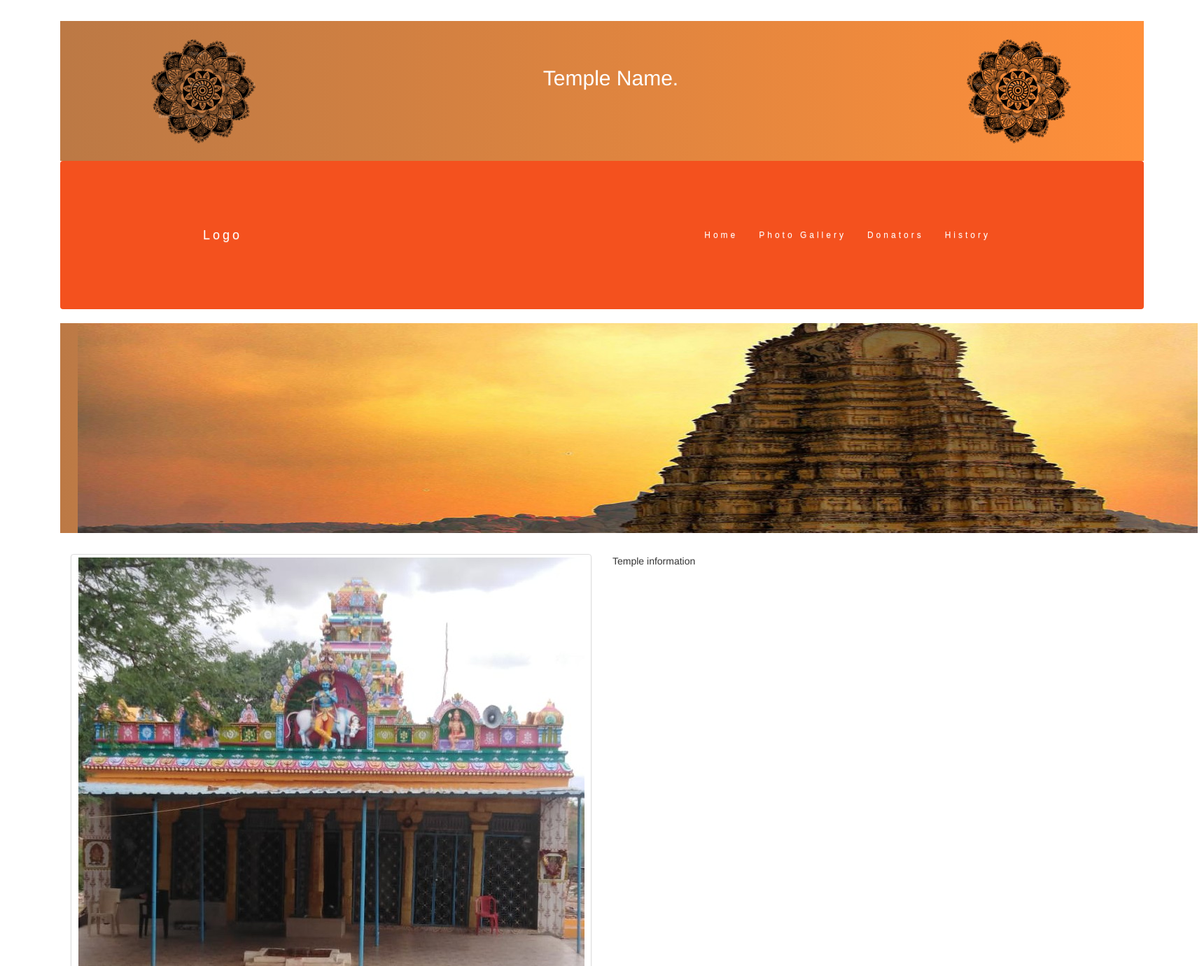
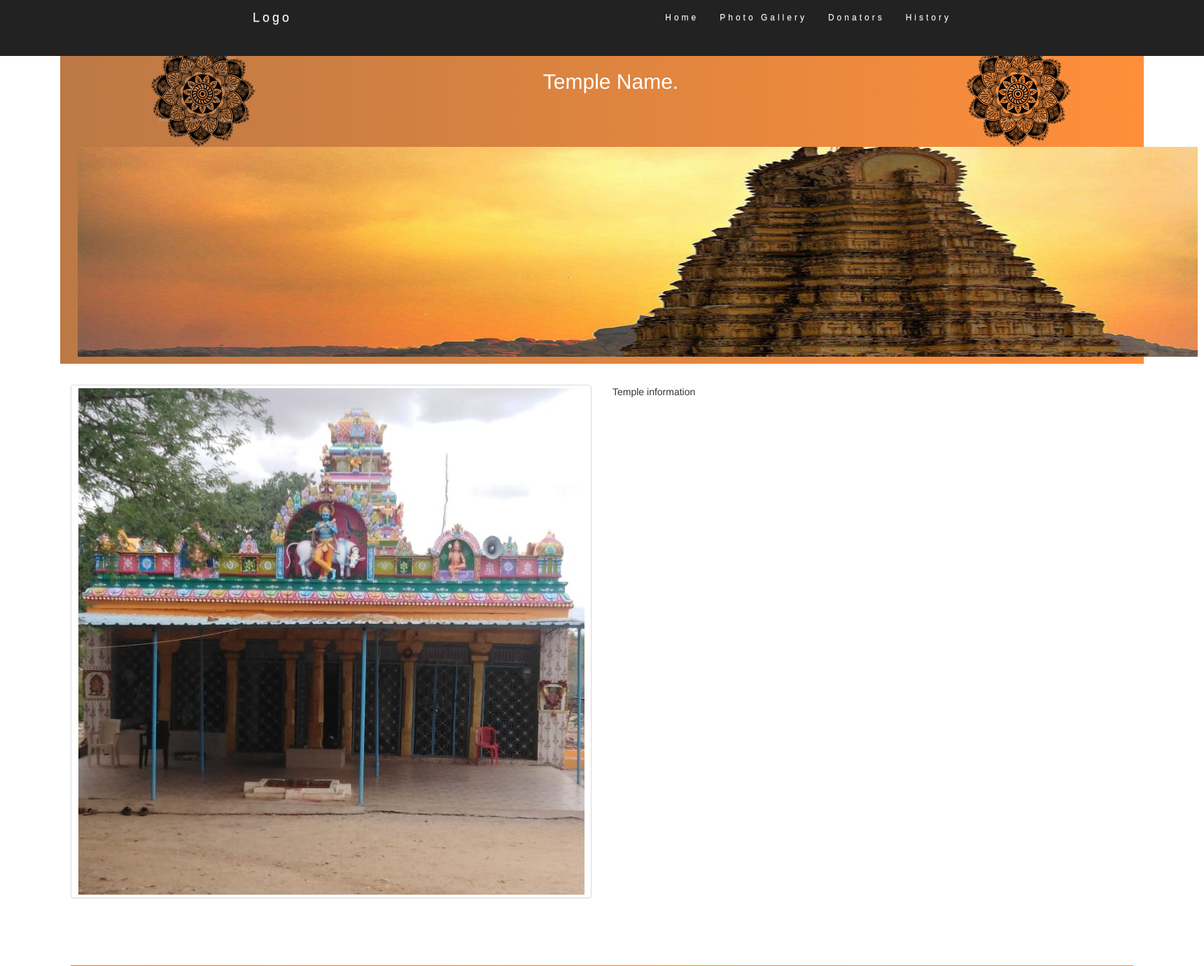
Before and after one commit to swaroop-hub/temple-website, a PHP site: page / in a window 1720 px wide. Shown: the top 1381 px of the page at 70% size. Run offline with PHP 8.4, Linux system fonts and the light colour scheme.

Commit message:
resizble image

```diff
--- a/css/index.css
+++ b/css/index.css
@@ -6,18 +6,10 @@ body {
 }
 * {box-sizing: border-box}
 
-
-
-.jumbotron {
-    height: 300px;
-    padding-top: 0px !important;
-    padding-left: 25px !important;
-    background-image: linear-gradient(to right, #bc7945,#f7c97e);
-}
-
 .navbar {
   margin-bottom: 0;
-    background-color: #f4511e;
+  height: 10% !important;
+  background-color: #222222;
   z-index: 9999;
   border: 0;
   font-size: 12px !important;
@@ -26,35 +18,65 @@ body {
   border-radius: 0;
   font-family: Montserrat, sans-serif;
 }
+
+.navbar .container {
+  padding-left: 5% !important;
+  padding-right: 5% !important;
+  padding-top: 0% !important;
+  padding-bottom: 0% !important;
+
+}
 .navbar li a, .navbar .navbar-brand {
   color: #fff !important;
+  background-color: #222222 !important;
 }
 .navbar-nav li a:hover, .navbar-nav li.active a {
-    color: #f4511e !important;
+  color: #222222 !important;
   background-color: #fff !important;
 }
-  .navbar-default .navbar-toggle {
+.navbar-toggle {
   border-color: transparent;
-    color: #fff !important;
+  color: #222222 !important;
+  background-color: #222222 !important;
 }
-#photoHeading {
-    height: 300px;
+
+.navbar .navbar-toggle .icon-bar {
+  background-color: #fff !important;
+}
+
+.jumbotron {
     padding-top: 0px !important;
     padding-left: 25px !important;
-    background-image: linear-gradient(to right, #bc7945,#f7c97e);
-}
-
-#header{
-    height: 200px;
-    margin-top: 30px !important;
-    margin-bottom: 0px !important;
-    padding-top: 0px !important;
     background-image: linear-gradient(to right, #bc7945,#ff8f3a);
 }
 
-#header .row{
-    padding-top: 25px !important;
+#header {
+  display: block;
+  background-color: #0088cc;
+  color: white;
+  margin-top: 60px;
+  padding-bottom: 10px !important;
 }
+
+#header-dp {
+  display: contents;
+  border: none;
+  border-radius: 70%;
+}
+
+#header-dp img{
+  border: none;
+  border-radius: 50%;
+}
+
+#header-details {
+  padding:  20px;
+}
+
+#header-details h2{
+  font-weight: 300;
+}
+
 
 .mySlides {display: none}
 img {vertical-align: middle;}
@@ -123,42 +145,17 @@ img {vertical-align: middle;}
     padding-left: 25% !important;
 }
 /* On smaller screens, decrease text size */
-@media only screen and (max-width: 320px) {
-    .jumbotron {
-        height: 150px;
+@media only screen and (max-width: 380px) {
+
+
+    .jumbotron .col-sm-3, .jumbotron .col-sm-6 {
+      width: 90px !important;
+      padding: 0px !important;
     }
     .prev, .next,.text {font-size: 11px}
 }
 
-#header {
-  display: block;
-  background-color: #0088cc;
-  color: white;
-  margin-top: 75px;
-}
 
-#header-dp {
-  display: contents;
-  width: 300px;
-  height: 300px;
-  border: none;
-  border-radius: 70%;
-}
-
-#header-dp img{
-  border: none;
-  width: 150px;
-  height: 150px;
-  border-radius: 50%;
-}
-
-#header-details {
-  padding:  20px;
-}
-
-#header-details p{
-  font-weight: 300;
-}
 
 #contact {
   margin-top: 5% !important;
--- a/index.html
+++ b/index.html
@@ -19,28 +19,7 @@
     <script src="https://maxcdn.bootstrapcdn.com/bootstrap/3.3.7/js/bootstrap.min.js" integrity="sha384-Tc5IQib027qvyjSMfHjOMaLkfuWVxZxUPnCJA7l2mCWNIpG9mGCD8wGNIcPD7Txa" crossorigin="anonymous"></script>
   </head>
   <body>
-    <div>
-        <div class="jumbotron text-center" id="header">
-          <div class="row">
-              <div class="col-sm-3">
-                  <div class="thumbnail" id="header-dp">
-                      <img src="./images/design1.png" alt="temple image"></img>
-                  </div>
-              </div>
-              <div class="col-sm-6">
-                  <div className="container-fluid" id="header-details">
-                      <h2>Temple Name.</h2>
-                  </div>
-              </div>
-          <div class="col-sm-3">
-                  <div class="thumbnail" id="header-dp">
-                      <img src="./images/design1.png" alt="temple image"></img>
-                  </div>
-              </div>
-          </div>
-
-        </div>
-        <nav class="navbar " id="bar">
+        <nav class="navbar navbar-fixed-top" id="bar">
           <div class="container">
             <div class="navbar-header">
               <button type="button" class="navbar-toggle" data-toggle="collapse" data-target="#myNavbar">
@@ -55,17 +34,38 @@
                 <li><a href="index.html">Home</a></li>
                 <li><a href="photo2.html">Photo Gallery</a></li>
                 <li><a href="donators.html">Donators</a></li>
-                <li><a href="#">History</a></li>
+                <li><a href="photogallery.html">History</a></li>
               </ul>
             </div>
           </div>
         </nav>
-      <div class="jumbotron">
-          <!--Space for adding just random photo-->
-          <picture>
-            <source media="(min-width: 400px)" srcset="./images/backgroundimage1.jpg">
-            <img src="./images/backgroundimage1small.jpg">
-          </picture>
+        <div class="jumbotron text-center" id="header">
+          <div class="row">
+              <div class="col-sm-3">
+                  <div class="thumbnail" id="header-dp">
+                      <img src="./images/design2.png" alt="temple image" ></img>
+                   </div>
+              </div>
+              <div class="col-sm-6">
+                  <div className="container-fluid" id="header-details">
+                      <h2>Temple Name.</h2>
+                  </div>
+              </div>
+              <div class="col-sm-3">
+                <div class="thumbnail" id="header-dp">
+                   <img src="./images/design2.png" alt="temple image"></img>
+                </div>
+            </div>
+          </div>
+          <div class="row">
+            <div class="col-md-12">
+              <!--Space for adding just random photo-->
+              <picture>
+                <source media="(min-width: 400px)" srcset="./images/backgroundimage1.jpg">
+                <img src="./images/backgroundimage1small.jpg">
+              </picture>
+            </div>
+          </div>
       </div>
       <div class="container-fluid">
         <div class="row">
@@ -81,43 +81,6 @@
           </div>
 
         </div>
-
-        <div id="myCarousel" class="carousel slide" data-ride="carousel">
-          <div>
-            <!-- Indicators -->
-            <ol class="carousel-indicators">
-              <li data-target="#myCarousel" data-slide-to="0" class="active"></li>
-              <li data-target="#myCarousel" data-slide-to="1"></li>
-              <li data-target="#myCarousel" data-slide-to="2"></li>
-            </ol>
-
-            <!-- Wrapper for slides -->
-            <div class="carousel-inner" role="listbox">
-              <div class="item active">
-                <img src="./images/image1.jpg" alt="Krishna" height="300px">
-              </div>
-
-              <div class="item">
-                <img src="./images/image2.jpg" alt="Krishna Decorated" height="300px" >
-              </div>
-
-              <div class="item">
-                <img src="./images/maintemple.jpg" alt="Main temple" height="300px">
-              </div>
-            </div>
-
-            <!-- Left and right controls -->
-            <a class="left carousel-control" href="#myCarousel" role="button" data-slide="prev">
-              <span class="glyphicon glyphicon-chevron-left" aria-hidden="true"></span>
-              <span class="sr-only">Previous</span>
-            </a>
-            <a class="right carousel-control" href="#myCarousel" role="button" data-slide="next">
-              <span class="glyphicon glyphicon-chevron-right" aria-hidden="true"></span>
-              <span class="sr-only">Next</span>
-            </a>
-          </div>
-        </div>
-    </div>
      <div id="contact" class="container-fluid text-center">
       <h2>CONTACT</h2>
       <div class="row ">
```
Also changed, not shown: css/text.txt (+47 -16 lines), donators.html (+28 -13 lines), photo2.html (+28 -13 lines), photogallery.html (+6 -98 lines), images/design1.jpg (added), images/design1.png (deleted), images/design2.png (added). Lines whose indentation alone changed are shown as unchanged.
